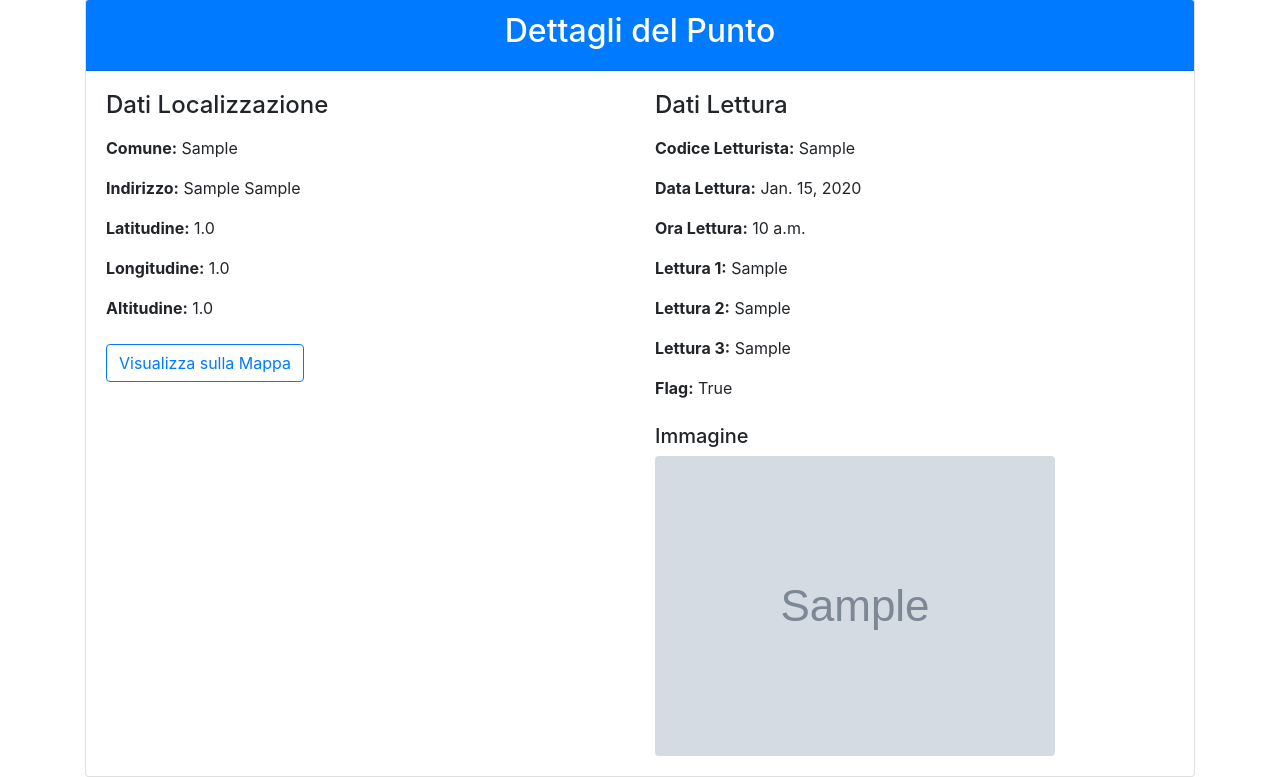
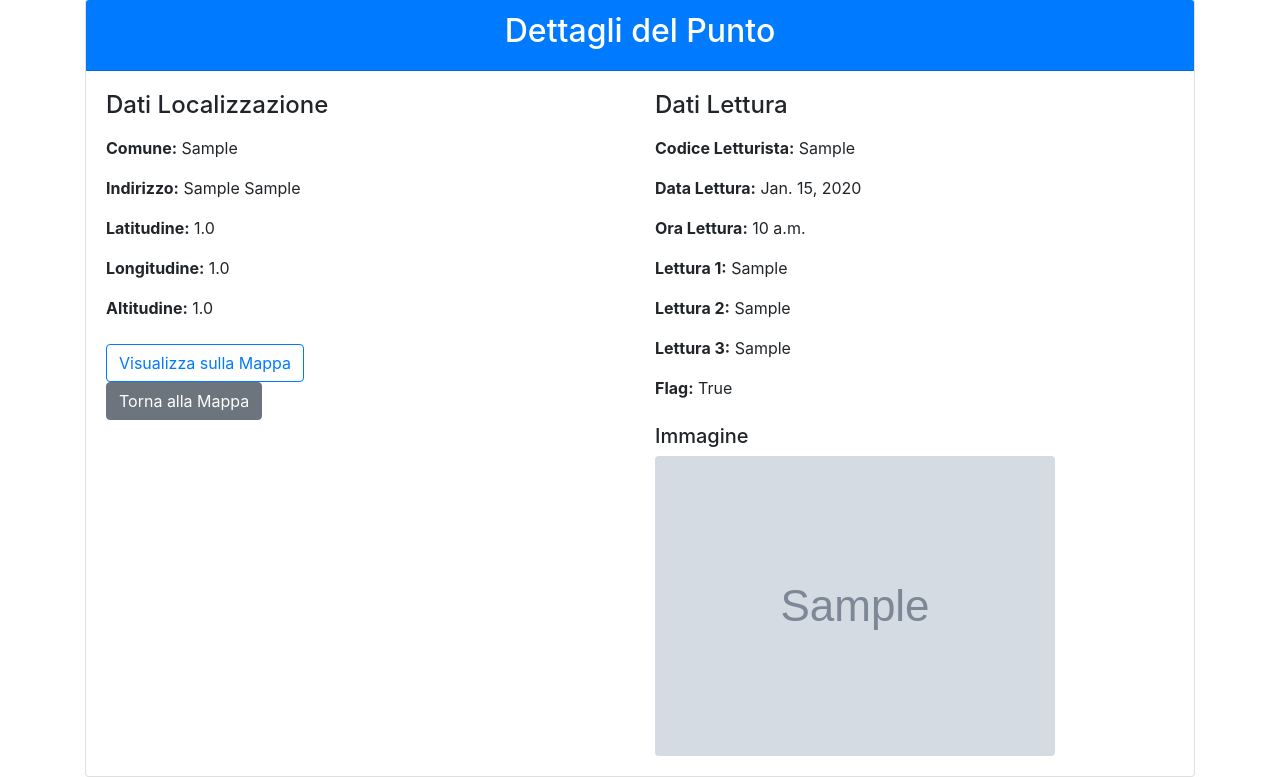
Before and after one commit to simonecampilli/Broccolandia, a Django app: template myapp/templates/dettaglio.html in a window 1280 px wide. Shown: the part 49-826 px from the top of the page. Run offline with Django 5.2, Linux system fonts and the light colour scheme; the template is opened without the code that fills it: values that come from a table or form of the project are taken from there, others are empty; tables that the repository leaves empty hold one stand-in row (values such as "Sample post"); grey boxes marked "Sample" are stand-in pictures; some libraries are stand-ins or nearby versions.

Commit message:
messo bottone

```diff
--- a/myapp/templates/dettaglio.html
+++ b/myapp/templates/dettaglio.html
@@ -1,14 +1,17 @@
 <!DOCTYPE html>
 <html lang="it">
 <head>
-  <!-- Meta tag necessari -->
   <meta charset="UTF-8">
   <meta name="viewport" content="width=device-width, initial-scale=1.0">
   <title>Dettagli del Punto</title>
-  <!-- Link CSS di Bootstrap -->
   <link rel="stylesheet" href="https://maxcdn.bootstrapcdn.com/bootstrap/4.5.2/css/bootstrap.min.css">
+   <style>
+
+   </style>
 </head>
 <body>
+<!-- Navbar -->
+  <!-- Navbar -->
 
   <div class="container mt-5">
     <div class="card">
@@ -25,8 +28,19 @@
             <p><strong>Latitudine:</strong> {{ entry.latitude }}</p>
             <p><strong>Longitudine:</strong> {{ entry.longitude }}</p>
             <p><strong>Altitudine:</strong> {{ entry.altitude }}</p>
-            <a href="{{ entry.link_map }}" target="_blank" class="btn btn-outline-primary mt-2">Visualizza sulla Mappa</a>
+
+            <!-- Verifica se link_map è presente -->
+            {% if entry.link_map %}
+              <a href="{{ entry.link_map }}" target="_blank" class="btn btn-outline-primary mt-2">Visualizza sulla Mappa</a>
+            {% else %}
+              <p class="text-muted mt-2">Mappa non disponibile</p>
+            {% endif %}
+          <!-- Pulsante per tornare alla mappa -->
+    <div class="mb-3">
+      <a href="{% url 'map' %}" class="btn btn-secondary">Torna alla Mappa</a>
           </div>
+          </div>
+
           <!-- Dati Lettura -->
           <div class="col-md-6">
             <h4 class="mb-3">Dati Lettura</h4>
@@ -43,7 +57,7 @@
                 <img src="{{ entry.image.url }}" alt="Immagine di {{ entry.comune }}" class="img-fluid rounded">
               </div>
             {% endif %}
-          </div>
+
         </div>
       </div>
     </div>
--- a/myapp/urls.py
+++ b/myapp/urls.py
@@ -12,7 +12,7 @@ router.register(r'userdata', UserDataViewSet)
 
 urlpatterns = [
 
-    path('get_map',views.map,name='map'),
+    path('',views.map,name='map'),
     path('import-data/', views.import_user_data, name='import_user_data'),
     path('', include(router.urls)),
     #path('create/', UserDataCreate.as_view(), name='create-userdata'),
```
Also changed, not shown: myapp/templates/map.html (+3 -4 lines).
